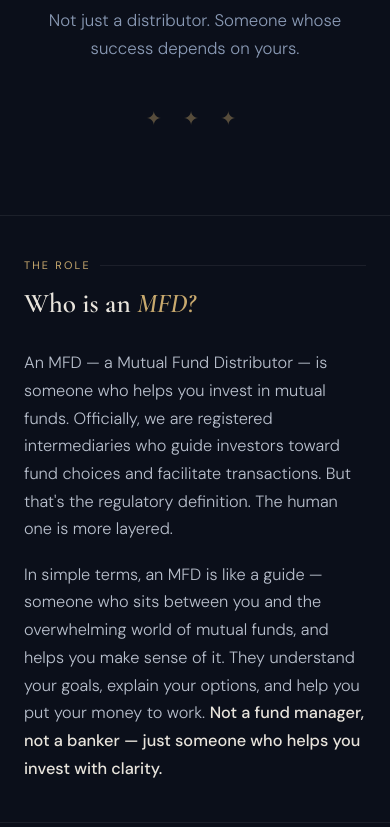
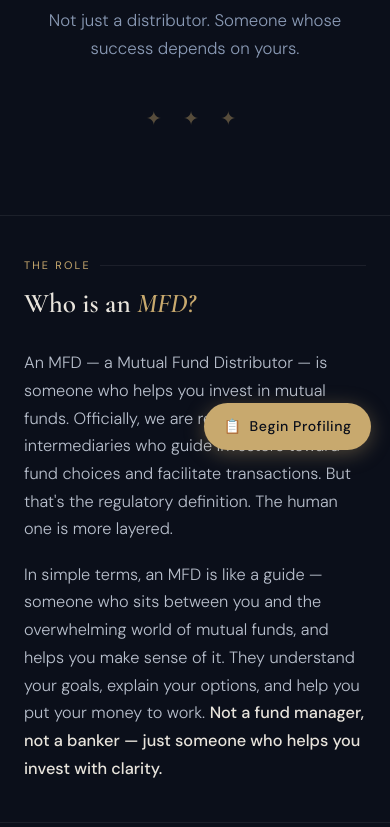
Before and after one commit to rameshvegi25/my-first-static-web-app, a website: page src/index.html in a window 390 px wide. Shown: the part 372-1199 px from the top of the page. Drawn offline with nearby package versions, Linux system fonts and the light colour scheme.

Commit message:
Implement mobile FAB for profiling
Added mobile floating action button for profiling.

```diff
--- a/src/index.html
+++ b/src/index.html
@@ -527,7 +527,7 @@
         border: 1px solid var(--border);
         color: var(--muted);
         border-radius: 20px;
-        padding: 0.3rem 0.75rem;
+        padding: 0.3rem 0.55rem;
         font-size: 0.78rem;
         font-family: var(--sans);
         cursor: pointer;
@@ -580,6 +580,38 @@
       @media (max-width: 480px) {
         .nav-profiling-btn {
           display: none;
+        }
+      }
+
+      /* ── MOBILE FAB ── */
+      .fab-profiling {
+        display: none;
+      }
+      @media (max-width: 480px) {
+        .fab-profiling {
+          display: flex;
+          align-items: center;
+          gap: 0.5rem;
+          position: fixed;
+          bottom: 1.4rem;
+          right: 1.2rem;
+          z-index: 200;
+          background: var(--accent);
+          color: var(--bg);
+          text-decoration: none;
+          font-family: var(--sans);
+          font-size: 0.88rem;
+          font-weight: 500;
+          letter-spacing: 0.04em;
+          padding: 0.7rem 1.2rem;
+          border-radius: 999px;
+          box-shadow: 0 4px 20px rgba(200, 169, 110, 0.35);
+          transition: opacity 0.2s, transform 0.2s;
+          white-space: nowrap;
+        }
+        .fab-profiling:active {
+          opacity: 0.85;
+          transform: scale(0.97);
         }
       }
 
@@ -762,8 +794,8 @@
         >
           <span class="icon-dark">☀️</span>
           <span class="icon-light">🌙</span>
-          <span class="icon-dark">Light</span>
-          <span class="icon-light">Dark</span>
+          <span class="icon-dark">🌙</span>
+          <span class="icon-light">☀️</span>
         </button>
       </div>
     </nav>
@@ -3791,6 +3823,15 @@
       </div>
     </footer>
 
+    <!-- Mobile FAB: Begin Profiling -->
+    <a
+      href="https://mfd-risk-profiler-arn-349739.netlify.app/"
+      class="fab-profiling"
+      aria-label="Begin Profiling"
+    >
+      <span>📋</span> Begin Profiling
+    </a>
+
     <script>
       // ── THEME TOGGLE ──
       function toggleTheme() {
```
